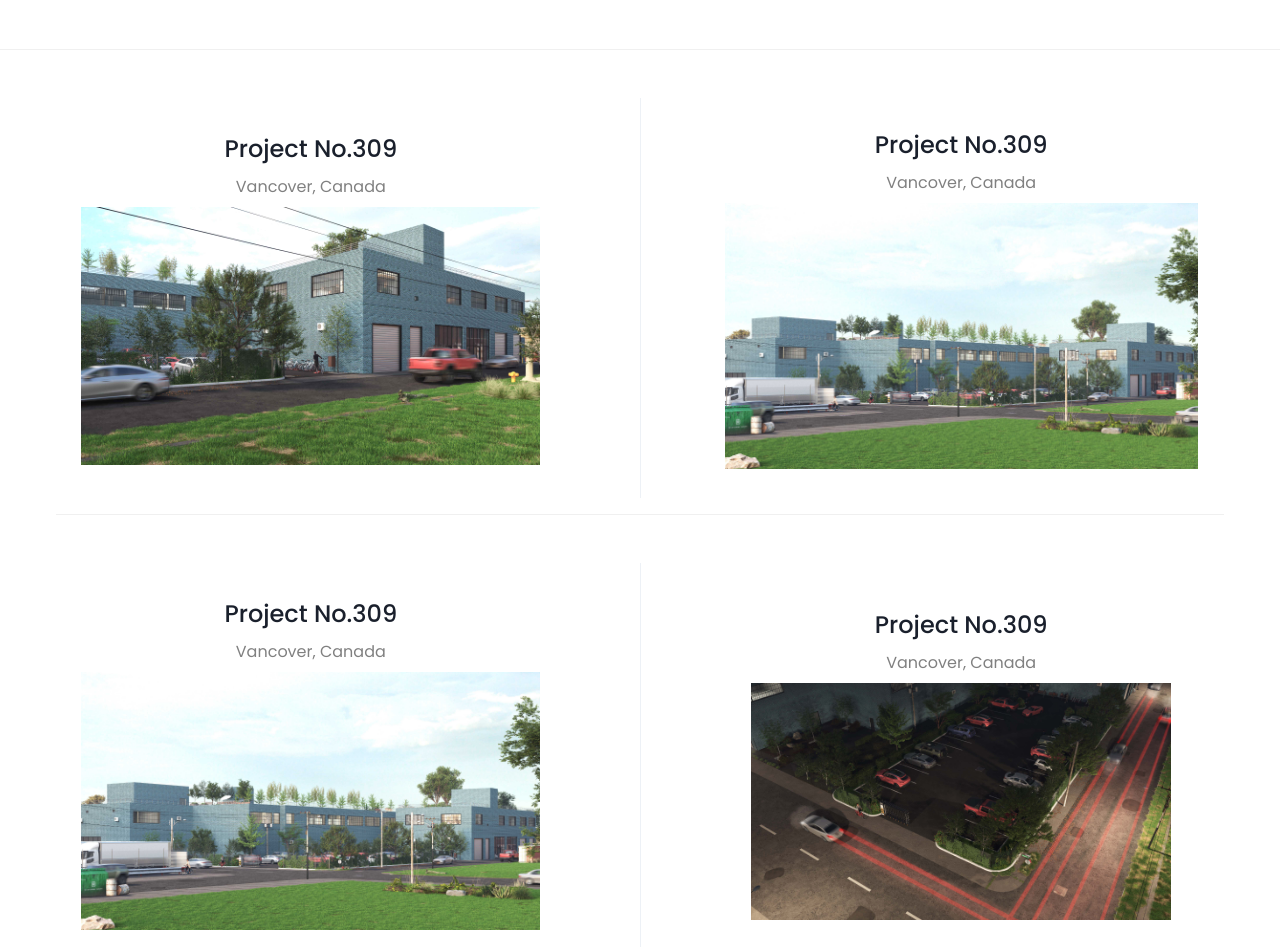
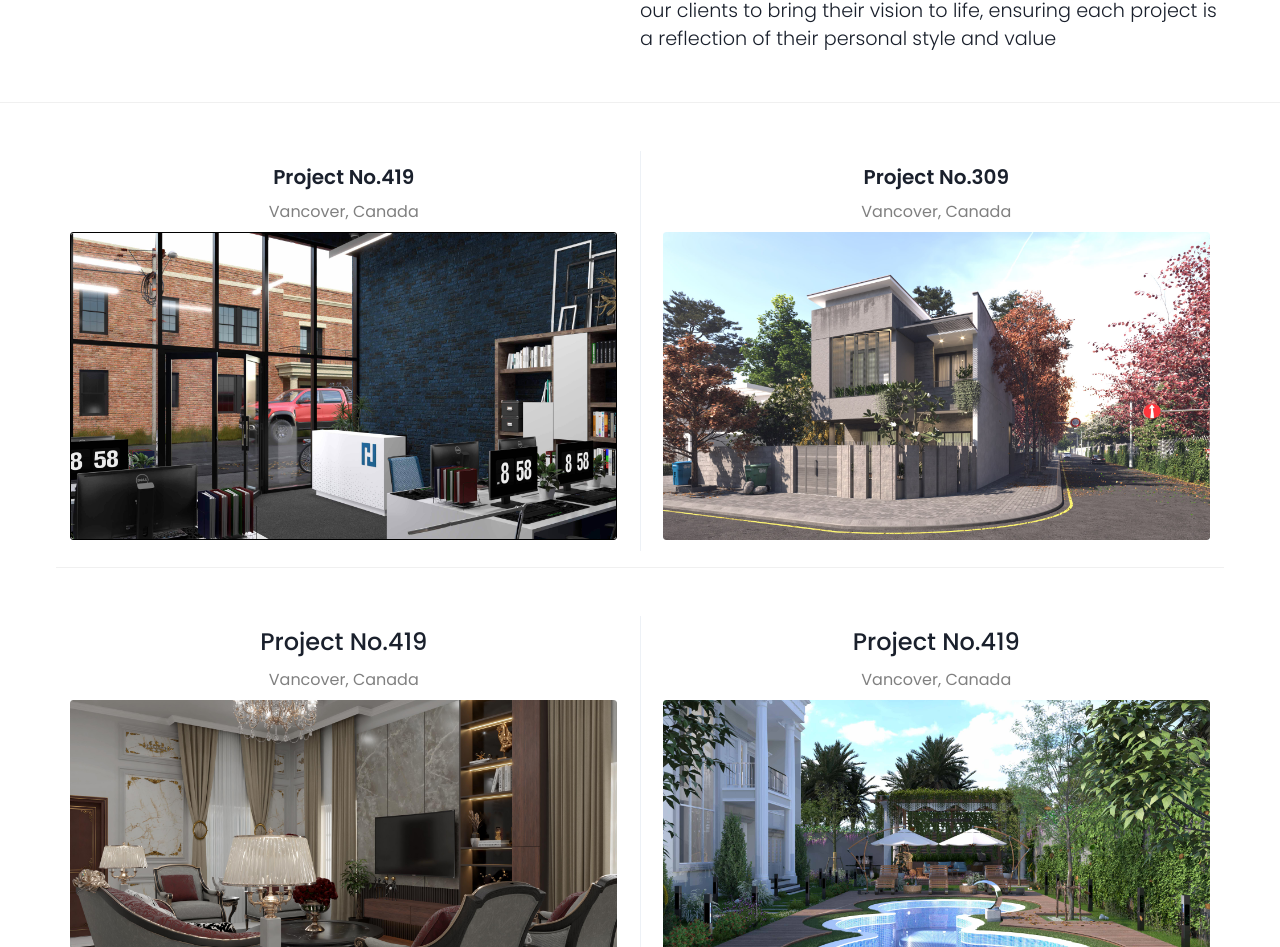
Before and after one commit to thepgstudio/pgwebv1, a Next.js app: page / in a window 1280 px wide. Shown: the part 1745-2692 px from the top of the page. Built offline with nearby package versions, Linux system fonts and the light colour scheme.

Commit message:
(feat): front images

```diff
--- a/src/pages/index.tsx
+++ b/src/pages/index.tsx
@@ -104,7 +104,7 @@ export default function Home() {
           }}
         /> */}
         <Text
-          w="70%"
+          w="60%"
           fontSize={"2.75rem"}
           textTransform={"uppercase"}
           fontFamily={"poppins"}
@@ -158,21 +158,27 @@ export default function Home() {
           mt="1rem"
           pb="1rem"
         >
-          <VStack pr="1rem" fontFamily={"poppins"} w="45%">
-            <Text fontSize={"1.5rem"} fontWeight={500}>
-              Project No.309
+          <VStack fontFamily={"poppins"} w="50%">
+            <Text fontSize={"1.25rem"} fontWeight={600}>
+              Project No.419
             </Text>
-            <Text color={"grey"} mt="0rem !important">
+            <Text fontSize={"1rem"} color={"grey"} mt="0rem !important">
               Vancover, Canada
             </Text>
             <Box
-              _hover={{ transform: "scale(1.01)" }}
+              border={".2px solid black"}
               cursor={"pointer"}
-              w="90%"
+              borderRadius={"3px"}
               h={"max-content"}
+              overflow={"hidden"}
               maxH={"25rem"}
+              w="95%"
             >
-              <Image src={slide3} alt="image one" />
+              <Image
+                src={image_one}
+                className="home_image"
+                alt="image fourimage_one"
+              />
             </Box>
           </VStack>
 
@@ -180,15 +186,22 @@ export default function Home() {
             <Divider orientation="vertical" colorScheme="#000000 !important" />
           </Box>
 
-          <VStack fontFamily={"poppins"} w="45%">
-            <Text fontSize={"1.5rem"} fontWeight={500}>
+          <VStack fontFamily={"poppins"} w="50%">
+            <Text fontSize={"1.25rem"} fontWeight={600}>
               Project No.309
             </Text>
-            <Text color={"grey"} mt="0rem !important">
+            <Text fontFamily={"1rem"} color={"grey"} mt="0rem !important">
               Vancover, Canada
             </Text>
-            <Box w="90%" h={"max-content"} maxH={"25rem"}>
-              <Image src={slide1} alt="image one" />
+            <Box
+              w="95%"
+              cursor={"pointer"}
+              borderRadius={"3px"}
+              h={"max-content"}
+              overflow={"hidden"}
+              maxH={"25rem"}
+            >
+              <Image src={image_two} className="home_image" alt="image two" />
             </Box>
           </VStack>
         </HStack>
@@ -199,25 +212,25 @@ export default function Home() {
           mt="3rem"
           pb="1rem"
         >
-          <VStack pr="1rem" fontFamily={"poppins"} w="45%">
+          <VStack fontFamily={"poppins"} w="50%">
             <Text fontSize={"1.5rem"} fontWeight={500}>
-              Project No.309
+              Project No.419
             </Text>
             <Text color={"grey"} mt="0rem !important">
               Vancover, Canada
             </Text>
             <Box
-              _hover={{ transform: "scale(1.01)" }}
+              w="95%"
               cursor={"pointer"}
-              w="90%"
+              borderRadius={"3px"}
               h={"max-content"}
+              overflow={"hidden"}
               maxH={"25rem"}
             >
               <Image
-                style={{ objectFit: "contain" }}
-                src={slide1}
-                alt="image threeimage_three"
-                height={300}
+                src={image_three}
+                className="home_image"
+                alt="image_three"
               />
             </Box>
           </VStack>
@@ -226,18 +239,25 @@ export default function Home() {
             <Divider orientation="vertical" colorScheme="#000000 !important" />
           </Box>
 
-          <VStack fontFamily={"poppins"} w="45%">
+          <VStack fontFamily={"poppins"} w="50%">
             <Text fontSize={"1.5rem"} fontWeight={500}>
-              Project No.309
+              Project No.419
             </Text>
             <Text color={"grey"} mt="0rem !important">
               Vancover, Canada
             </Text>
-            <Box w="80%" h={"max-content"} maxH={"25rem"}>
+            <Box
+              w="95%"
+              cursor={"pointer"}
+              borderRadius={"3px"}
+              h={"max-content"}
+              overflow={"hidden"}
+              maxH={"25rem"}
+            >
               <Image
-                style={{ objectFit: "contain" }}
-                src={slide4}
-                alt="image four"
+                src={image_four}
+                className="home_image"
+                alt="image fourimage_four"
               />
             </Box>
           </VStack>
--- a/src/styles/globals.css
+++ b/src/styles/globals.css
@@ -1,6 +1,6 @@
 @import url('https://fonts.googleapis.com/css2?family=Poppins:ital,wght@0,100;0,200;0,300;0,400;0,500;0,600;0,700;0,800;0,900;1,100;1,200;1,300;1,400;1,500;1,600;1,700;1,800;1,900&display=swap');
-
 :root {
+  --swiper-navigation-color: white;
   --max-width: 1100px;
   --border-radius: 12px;
   --font-mono: ui-monospace, Menlo, Monaco, 'Cascadia Mono', 'Segoe UI Mono',
@@ -11,32 +11,25 @@
   --background-start-rgb: 214, 219, 220;
   --background-end-rgb: 255, 255, 255;
 
-  --primary-glow: conic-gradient(
-    from 180deg at 50% 50%,
+  --primary-glow: conic-gradient(from 180deg at 50% 50%,
       #16abff33 0deg,
       #0885ff33 55deg,
       #54d6ff33 120deg,
       #0071ff33 160deg,
-    transparent 360deg
+      transparent 360deg);
 
-  );
-
-  --secondary-glow: radial-gradient(
-    rgba(255, 255, 255, 1),
-    rgba(255, 255, 255, 0)
-  );
+  --secondary-glow: radial-gradient(rgba(255, 255, 255, 1),
+      rgba(255, 255, 255, 0));
 
   --tile-start-rgb: 239, 245, 249;
   --tile-end-rgb: 228, 232, 233;
-  --tile-border: conic-gradient(
-    #00000080,
+  --tile-border: conic-gradient(#00000080,
       #00000040,
       #00000030,
       #00000020,
       #00000010,
       #00000010,
-    #00000080
-  );
+      #00000080);
 
 
   --callout-rgb: 238, 240, 241;
@@ -52,24 +45,20 @@
     --background-end-rgb: 0, 0, 0;
 
     --primary-glow: radial-gradient(rgba(1, 65, 255, 0.4), rgba(1, 65, 255, 0));
-    --secondary-glow: linear-gradient(
-      to bottom right,
+    --secondary-glow: linear-gradient(to bottom right,
         rgba(1, 65, 255, 0),
         rgba(1, 65, 255, 0),
-      rgba(1, 65, 255, 0.3)
-    );
+        rgba(1, 65, 255, 0.3));
 
     --tile-start-rgb: 2, 13, 46;
     --tile-end-rgb: 2, 5, 19;
-    --tile-border: conic-gradient(
-      #ffffff80,
+    --tile-border: conic-gradient(#ffffff80,
         #ffffff40,
         #ffffff30,
         #ffffff20,
         #ffffff10,
         #ffffff10,
-      #ffffff80
-    );
+        #ffffff80);
 
     --callout-rgb: 20, 20, 20;
     --callout-border-rgb: 108, 108, 108;
@@ -92,12 +81,9 @@ body {
 
 body {
   color: rgb(var(--foreground-rgb));
-  background: linear-gradient(
-      to bottom,
+  background: linear-gradient(to bottom,
       transparent,
-      rgb(var(--background-end-rgb))
-    )
-    rgb(var(--background-start-rgb));
+      rgb(var(--background-end-rgb))) rgb(var(--background-start-rgb));
 }
 
 a {
@@ -114,3 +100,16 @@ a {
 /* .logo{
   width: min-content !important;
 } */
+
+.home_image {
+  border-radius: 3px;
+  width: 100%;
+  height: 100%;
+  object-fit: cover;
+  transition: ease-in-out;
+  transition-duration: .4s;
+}
+
+.home_image:hover{
+  transform: scale(1.05);
+}
```
Also changed, not shown: public/Home PAGE/HOME Image - 1.jpg, public/Home PAGE/HOME Image - 3.jpg. Lines whose indentation alone changed are shown as unchanged.
